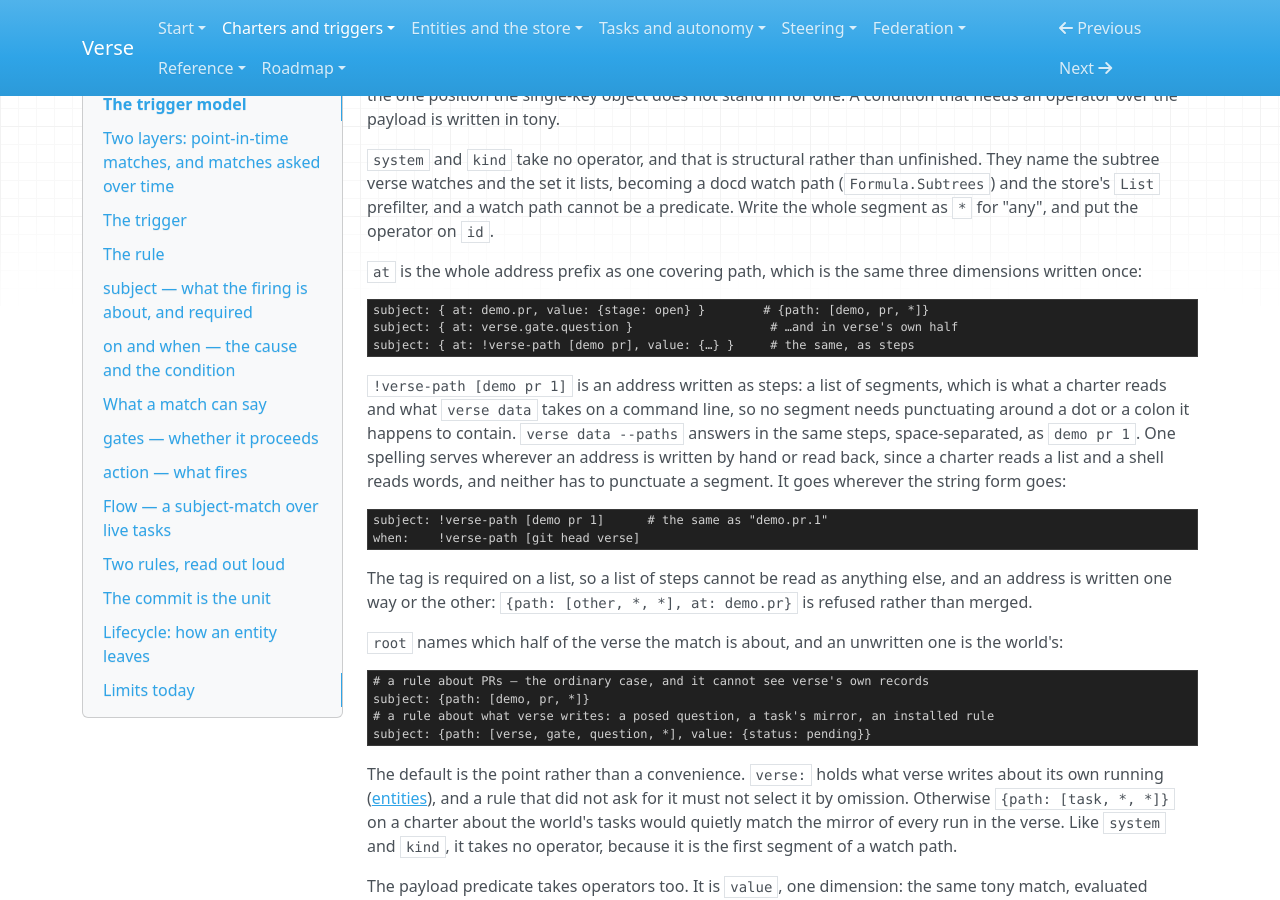
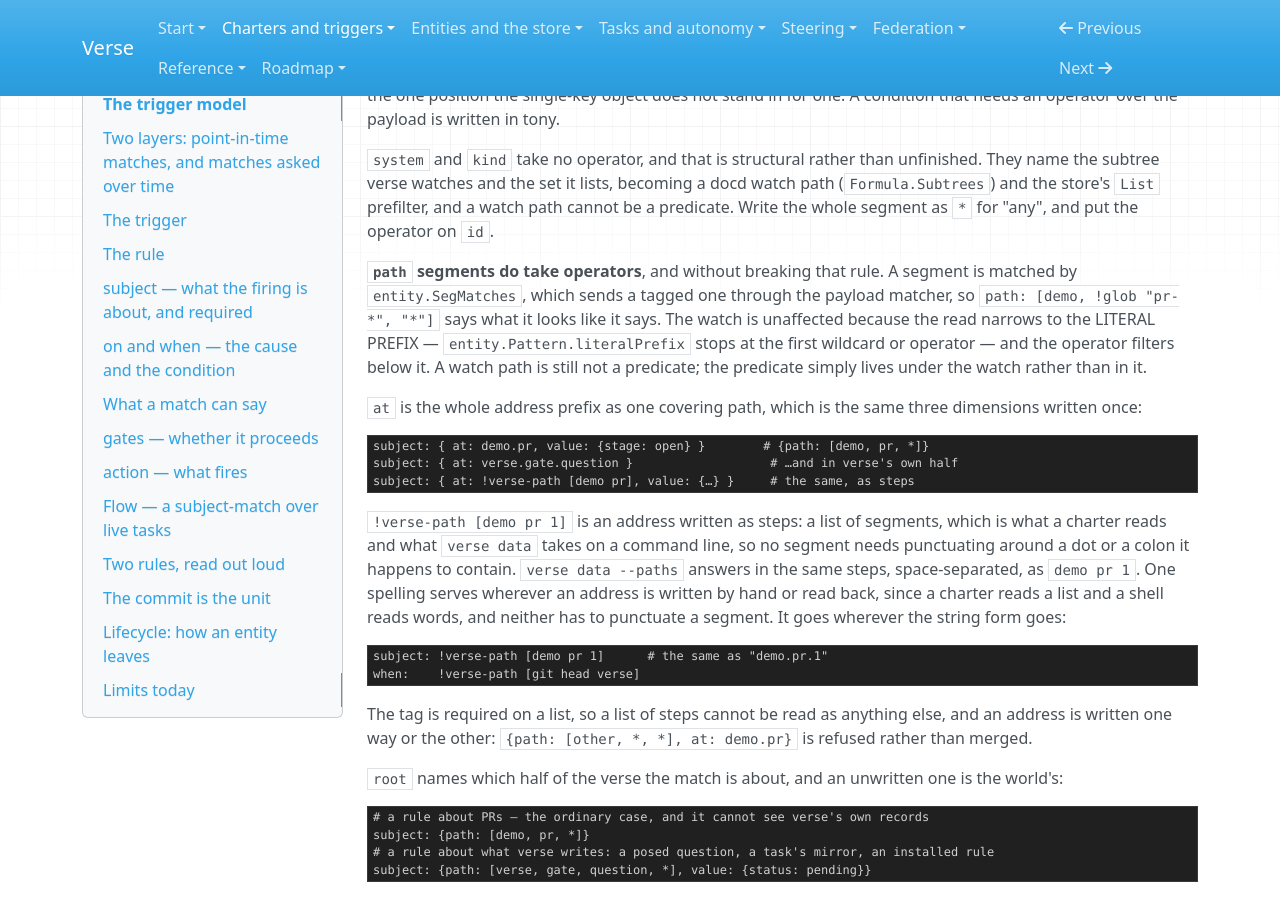
Before and after one commit to signadot/viff, an MkDocs documentation site: the page built from docs/trigger-model.md, in a window 1280 px wide and 900 px high, scrolled down 11801 px. Built offline with MkDocs 1.6.1, drawn with Linux system fonts in a browser that asks for light colours; some of the changed text lies outside the part shown.

Commit message:
docs: the two limits that were lifted, and the one that is structural
`trigger-model.md`'s Limits section carried a paragraph naming two gaps that no longer exist,
and it named them as design questions rather than as work — which is how a limit outlives its
cause.

OPERATORS ON AN ADDRESS. The paragraph said recovering them "needs either a full scan or
expansion into N literal subtrees". Neither: a `path` segment already takes one.
entity.SegMatches sends a tagged segment through the payload matcher, so
`path: [demo, !glob "pr-*", "*"]` means what it reads as, and Pattern.literalPrefix stops the
read at the first wildcard or operator so the watch narrows to the literal head and the
operator filters below it. That is stated where the structural argument is made rather than
in a list of regrets, because the argument is still right and is what explains the shape: a
watch path cannot be a predicate, so the predicate lives UNDER the watch instead of in it.
`system` and `kind` still take no operator, which is now a property of the three-segment
dimensions rather than a gap in the model — `path` is the general form and does the job.

KEYED STEPS. The paragraph said kpath's `!key` segment "has no defined semantics upstream
yet". It has both semantics and a different spelling: `KeyEntry`, written `(key)` as in
`a(key).c`, and kind-strict — `[*]` deliberately does not match a keyed element (go-tony issue
61766xadh). The example it reached for, `review.seq(lint)`, is spellable today.

What remains in Limits is what is really still limited: no composition over time, strata and
their derives, cycles caught at runtime, and no spelling for a guard about nothing existing.

Tier: change
Checked: make check-docs && make check-mermaid. Verified against the code rather than
  recalled -- SegMatches/literalPrefix in entity/pattern.go, KeyEntry and the `(%s)` rendering
  in go-tony ir/kpath/segment.go.
Co-Authored-By: Claude Opus 5 (1M context) <noreply@anthropic.com>
Claude-Session: https://claude.ai/code/session_01EmMnVkrAouRjKyHkTU5ti3

```diff
--- a/docs/trigger-model.md
+++ b/docs/trigger-model.md
@@ -619,6 +619,13 @@ condition that needs an operator over the payload is written in tony.
 subtree verse watches and the set it lists, becoming a docd watch path (`Formula.Subtrees`) and the
 store's `List` prefilter, and a watch path cannot be a predicate. Write the whole segment as `*`
 for "any", and put the operator on `id`.
+
+**`path` segments do take operators**, and without breaking that rule. A segment is matched by
+`entity.SegMatches`, which sends a tagged one through the payload matcher, so
+`path: [demo, !glob "pr-*", "*"]` says what it looks like it says. The watch is unaffected because
+the read narrows to the LITERAL PREFIX — `entity.Pattern.literalPrefix` stops at the first
+wildcard or operator — and the operator filters below it. A watch path is still not a predicate;
+the predicate simply lives under the watch rather than in it.
 
 `at` is the whole address prefix as one covering path, which is the same three dimensions written
 once:
```
Also changed, not shown: other parts of docs/trigger-model.md (+0 -7 lines).
